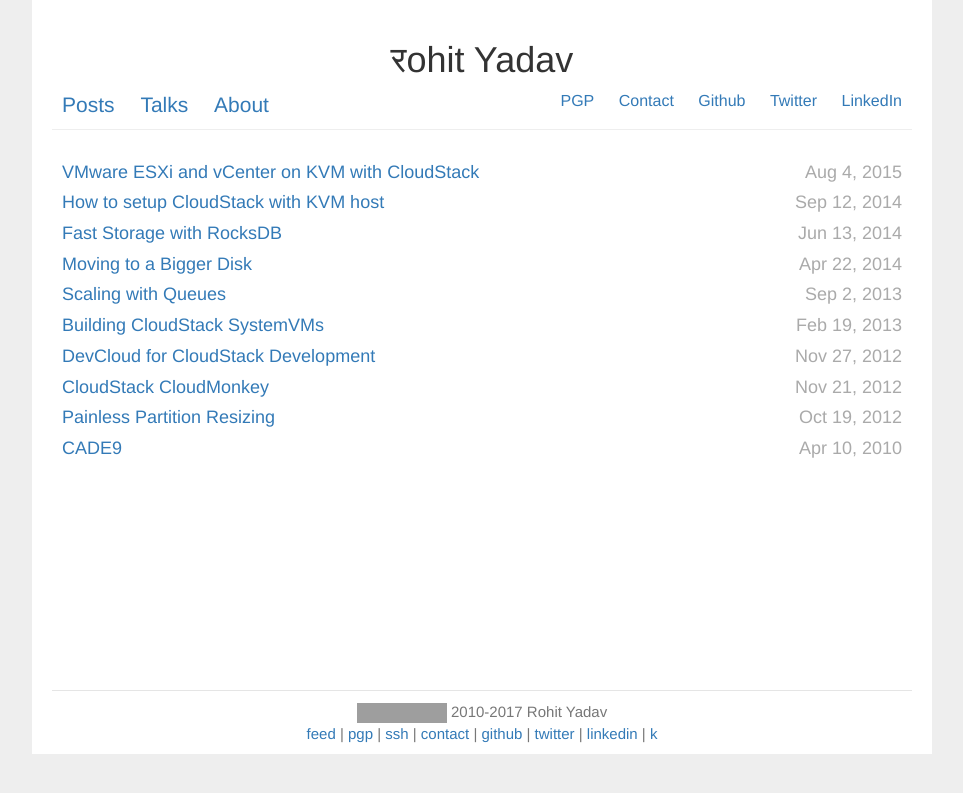
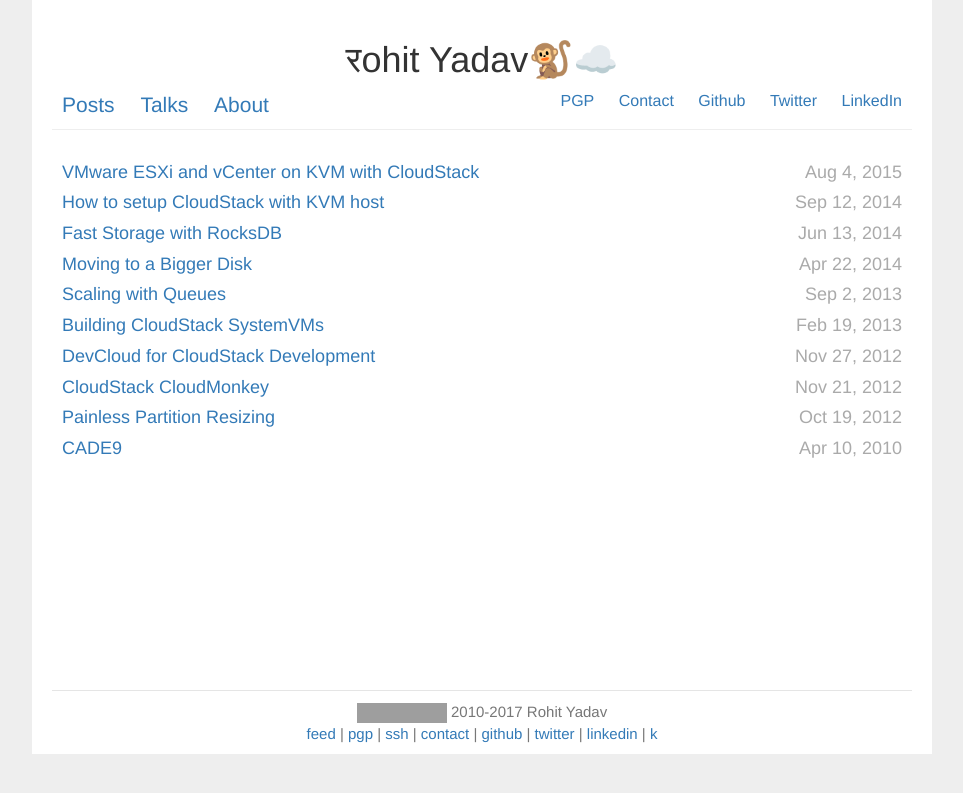
Before and after one commit to rohityadavcloud/rohityadavcloud.github.io, a Jekyll site: the page built from index.html, in a window 1280 px wide. Shown: the top 793 px of the page, without its empty margins (158-1121 px from the left). Built offline with Jekyll 4.4.1, drawn with Linux system fonts in a browser that asks for light colours; grey boxes are pictures that could not be loaded.

Commit message:
🐒☁️

```diff
--- a/_includes/header.html
+++ b/_includes/header.html
@@ -1,5 +1,5 @@
 <div class="page-header">
-  <h1>{{site.title}}</h1>
+  <h1>{{site.title}}🐒☁️</h1>
   <nav class="pull-right">
     <ul style="list-style-type: none; font-size: 16px; margin-left: -40px">
       <li style="display: inline">
```
